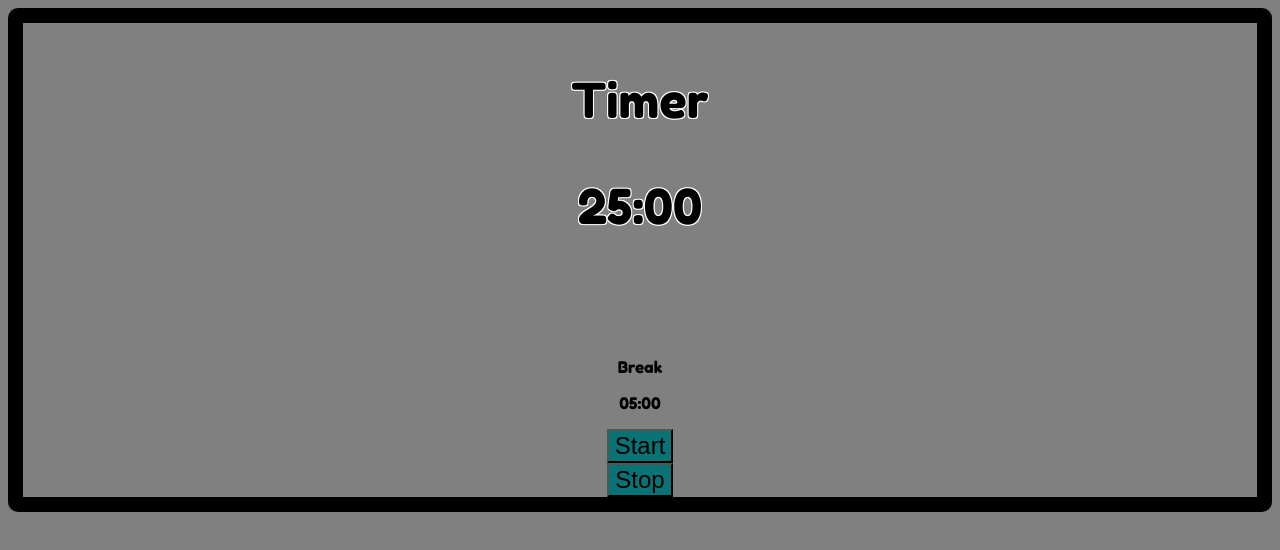
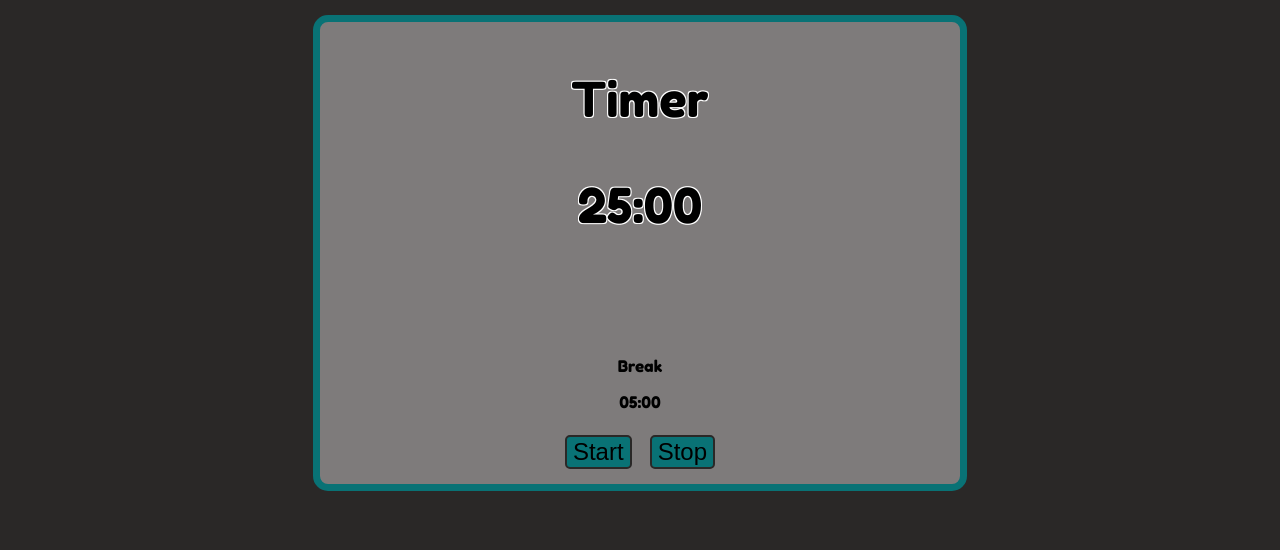
Before and after one commit to leetie/Pomodoro, a plain HTML site: page index.html in a window 1280 px wide. Drawn offline with Linux system fonts and the light colour scheme.

Commit message:
updated styles

```diff
--- a/index.html
+++ b/index.html
@@ -1,5 +1,6 @@
 <!DOCTYPE html>
 <html lang="en">
+
 <head>
   <meta charset="UTF-8">
   <link href="https://fonts.googleapis.com/css?family=Fredoka+One&display=swap" rel="stylesheet">
@@ -9,6 +10,7 @@
   <meta name="viewport" content="width=device-width, initial-scale=1.0">
   <title>Pomodoro Timer</title>
 </head>
+
 <body>
   <div id="container">
     <div id="content">
@@ -19,15 +21,12 @@
       <p>Break</p>
       <p id="breakTimer">05:00</p>
       <div id="buttons">
-        <div id="start">
-          <button>Start</button>
-        </div>
-        <div id="stop">
-          <button>Stop</button>
-        </div>
+        <button id="start">Start</button>
+        <button id="stop">Stop</button>
       </div>
     </div>
   </div>
   <script src="script.js"></script>
 </body>
+
 </html>
--- a/style.css
+++ b/style.css
@@ -1,15 +1,17 @@
 body {
-  background-color: grey;
+  background-color: #2a2827;
   font-family: 'Fredoka One', cursive;
 }
 
-#container {
-}
+/* #container {
+} */
 
 #content {
   text-align: center;
-  border: 15px solid black;
-  border-radius: 10px;
+  border: 7px solid rgb(9, 114, 117);
+  border-radius: 15px;
+  background-color: #7e7b7b;
+  margin: 30px;
 }
 
 #timer {
@@ -19,20 +21,32 @@ body {
     1px -1px 0 white,
     -1px 1px 0 white,
     1px 1px 0 white;
-
 }
 
 button {
   background-color: rgb(9, 114, 117);
   font-size: x-large;
+  margin: 7px 7px 15px 7px;
+  border-radius: 5px;
+  border: 2px solid #2a2827;
 }
 
-#buttons:hover {
+button:hover {
   cursor: pointer;
+  box-shadow: 0 0 3px 1px white;
+}
+
+button:focus {
+  outline-color: white;
 }
 
 html {
   height: 100%;
+}
 
-
+@media only screen and (min-width: 600px) {
+  #content {
+    width: 50vw;
+    margin: 15px auto;
+  }
 }
```
